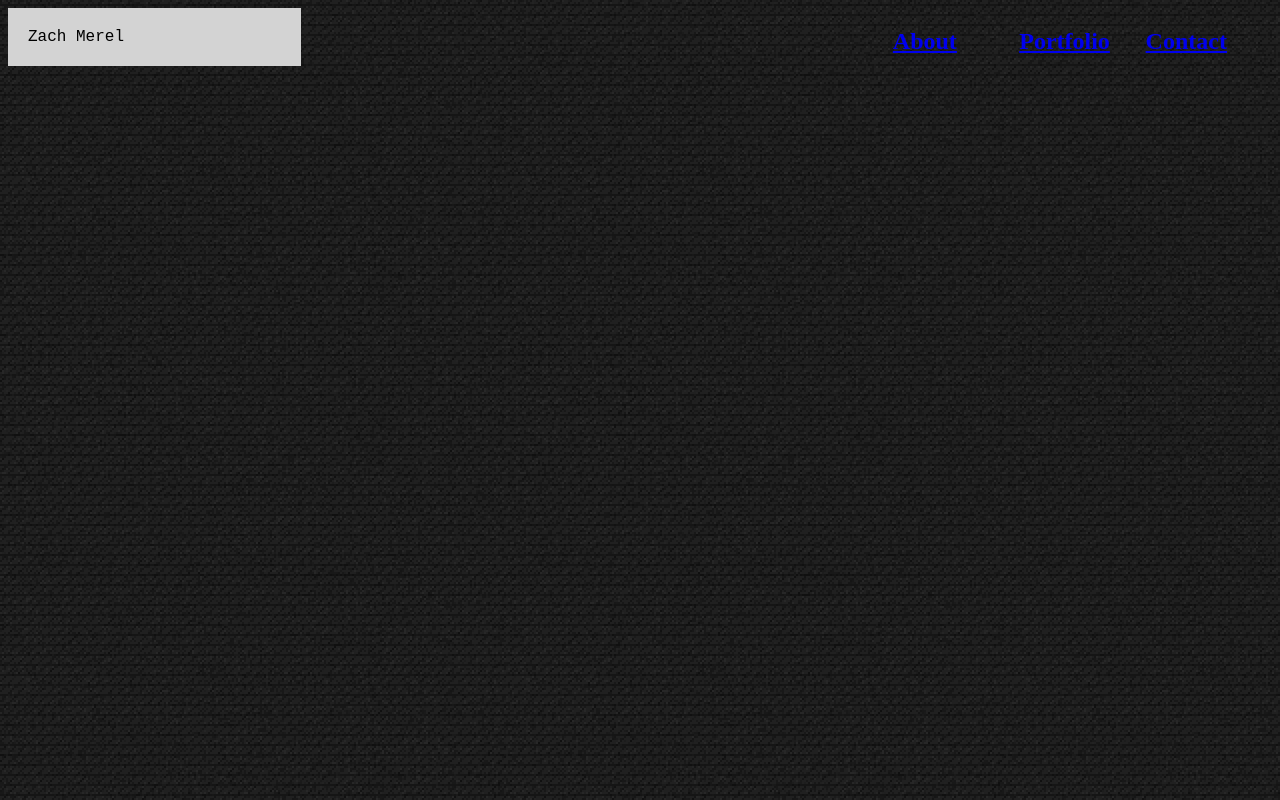
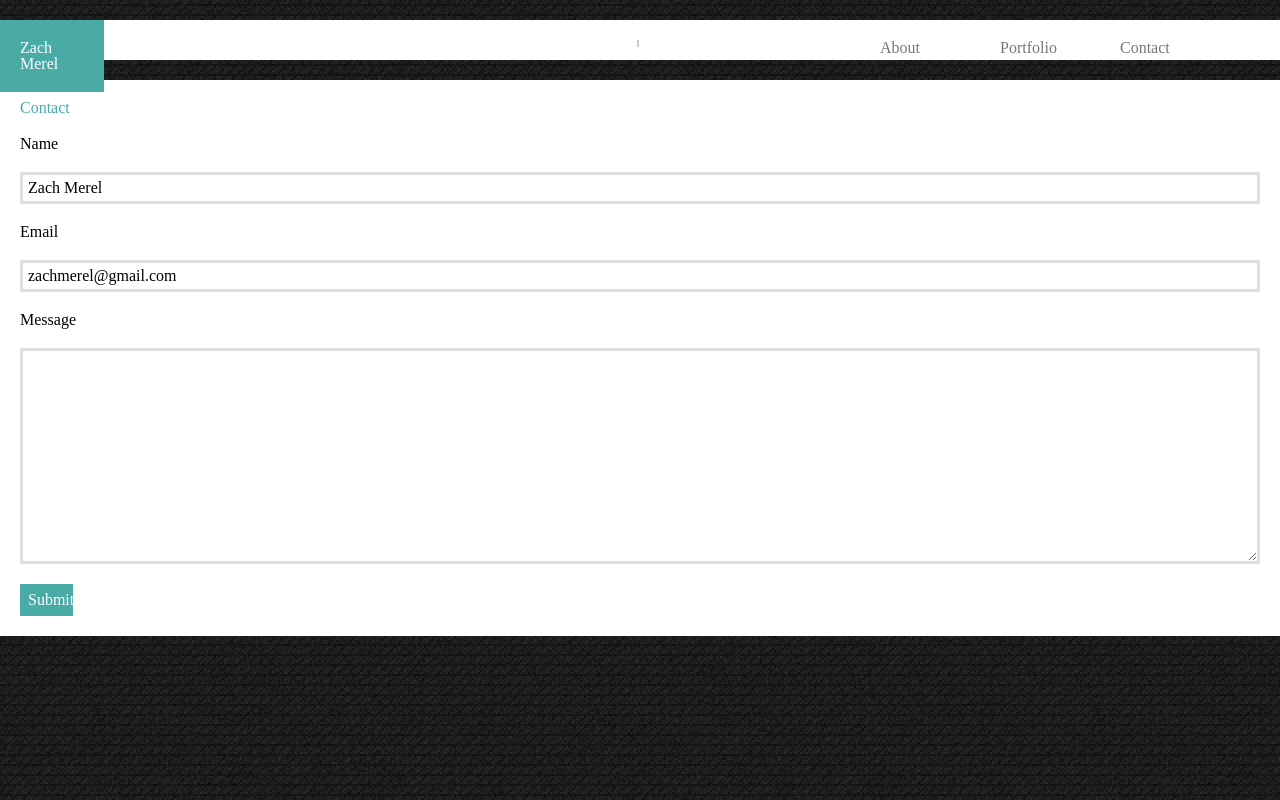
Before and after one commit to zachmerel/Basic-Portfolio, a plain HTML site: page contact.html in a window 1280 px wide. Drawn offline with Linux system fonts and the light colour scheme.

Commit message:
third commit

```diff
--- /dev/null
+++ b/assets/css/reset.css
@@ -0,0 +1,48 @@
+/* http://meyerweb.com/eric/tools/css/reset/
+   v2.0 | 20110126
+   License: none (public domain)
+*/
+
+html, body, div, span, applet, object, iframe,
+h1, h2, h3, h4, h5, h6, p, blockquote, pre,
+a, abbr, acronym, address, big, cite, code,
+del, dfn, em, img, ins, kbd, q, s, samp,
+small, strike, strong, sub, sup, tt, var,
+b, u, i, center,
+dl, dt, dd, ol, ul, li,
+fieldset, form, label, legend,
+table, caption, tbody, tfoot, thead, tr, th, td,
+article, aside, canvas, details, embed,
+figure, figcaption, footer, header, hgroup,
+menu, nav, output, ruby, section, summary,
+time, mark, audio, video {
+	margin: 0;
+	padding: 0;
+	border: 0;
+	font-size: 100%;
+	font: inherit;
+	vertical-align: baseline;
+}
+/* HTML5 display-role reset for older browsers */
+article, aside, details, figcaption, figure,
+footer, header, hgroup, menu, nav, section {
+	display: block;
+}
+body {
+	line-height: 1;
+}
+ol, ul {
+	list-style: none;
+}
+blockquote, q {
+	quotes: none;
+}
+blockquote:before, blockquote:after,
+q:before, q:after {
+	content: '';
+	content: none;
+}
+table {
+	border-collapse: collapse;
+	border-spacing: 0;
+}
--- a/assets/css/style.css
+++ b/assets/css/style.css
@@ -3,31 +3,93 @@ body{
     /* background-repeat: no-repeat; */
     /* background-size: 100%; */
 }
-.myname{
-    background-color: lightgray;
+header{
+    padding: 20px;
+    background: #ffffff;
+}
+footer{
+    background: #666666;
+}
+section {
     padding: 20px;
     margin-bottom: 20px;
-    width: 20%;
-    float: left;
-    font-family:'Courier New', Courier, monospace;
+
+  }
+a:active {
+    color: pink;
+    background-color: transparent;
+    text-decoration: underline;
 }
+a:link {
+    color: #777777;
+    background-color: transparent;
+    text-decoration: none;
+}
+a:visited {
+    color: #777777;
+    background-color: transparent;
+    text-decoration: none;
+}
+a:hover {
+    color: red;
+    background-color: transparent;
+    text-decoration: underline;
+}
+.vl {
+    border: 1px solid #cccccc;
+    height: 5px;
+    position: absolute;
+    left: 50%;
+    margin-left: -3px;
+    top: -5;
+}
+.pagebuttons{
+    color: #dddddd;
+    padding: 20px;
+    margin: 20px;
+}
+.contact_box{
+    margin-top: 20px;
+    margin-bottom: 20px;
+    border: solid #dddddd;
+    padding: 5px;
+}
+#message_box{
+    margin-top: 20px;
+    margin-bottom: 20px;
+    border: solid #dddddd;
+    padding: 5px;
+    height: 200px;
+    resize: both;
+    overflow: auto;
+}
+#submit_button{
+    background: #4aaaa5;
+    padding: 8px;
+    color: #ffffff;
+    width: 3%;
+}
+#content_area{
+    background: #ffffff;
 
-.aboutme{
-    background-color: lightgray;
-    widows: 960px;
     padding: 20px;
+    font: color #dddddd;
+}
+#pagetitle{
+    margin-bottom: 20px;
+    color: #4aaaa5;
 }
 #contact{
     float: right;
-    width: 10%
+    width: 10%;
 }
 #portfolio{
     float: right;
-    width: 10%
+    width: 10%;
 }
 #index{
     float: right;
-    width: 10%
+    width: 10%;
 }
 #biopicture{
     width: 170px;
@@ -38,3 +100,11 @@ body{
 #bio{
     font-size: x-large;
 }
+
+#myname{
+    padding: 20px;
+    width: 5%;
+    float: left;
+    background: #4aaaa5;
+    color: #ffffff;
+}
--- a/contact.html
+++ b/contact.html
@@ -7,15 +7,20 @@
     <meta http-equiv="X-UA-Compatible" content="ie=edge">
     <title>Contact</title>
     <link rel="stylesheet" href="assets/css/style.css">
+    <link rel="stylesheet" href="assets/css/reset.css">
 </head>
+
+
+<body>
     <header>
-    <div class="myname">
-        Zach Merel
+        <div id="myname">
+            <h1>Zach Merel</h1>
         </div>
         <div class="pagebuttons">
-            <h2 id="contact">
+            <h4 id="contact">
                 <a href="contact.html">Contact</a>
-                </h2>
+            </h4>
+            <div class="vl"></div>
             <h2 id="portfolio">
                 <a href="portfolio.html">Portfolio</a>
             </h2>
@@ -25,8 +30,19 @@
 
         </div>
     </header>
+    <section id="content_area">
+        <h1 id="pagetitle">Contact</h1>
+        <h2>Name</h2>
+        <h3 class="contact_box">Zach Merel</h3>
+        <h2>Email</h2>
+        <h3 class="contact_box">zachmerel@gmail.com</h3>
+        <h2>Message</h2>
+        <h3 id="message_box"></h3>
+        <h2 id="submit_button">Submit</h2>
 
-<body>
+    </section>
+
+
 
 </body>
 
```
Also changed, not shown: index.html (+30 -7 lines), portfolio.html (+23 -2 lines). Lines whose indentation alone changed are shown as unchanged.
